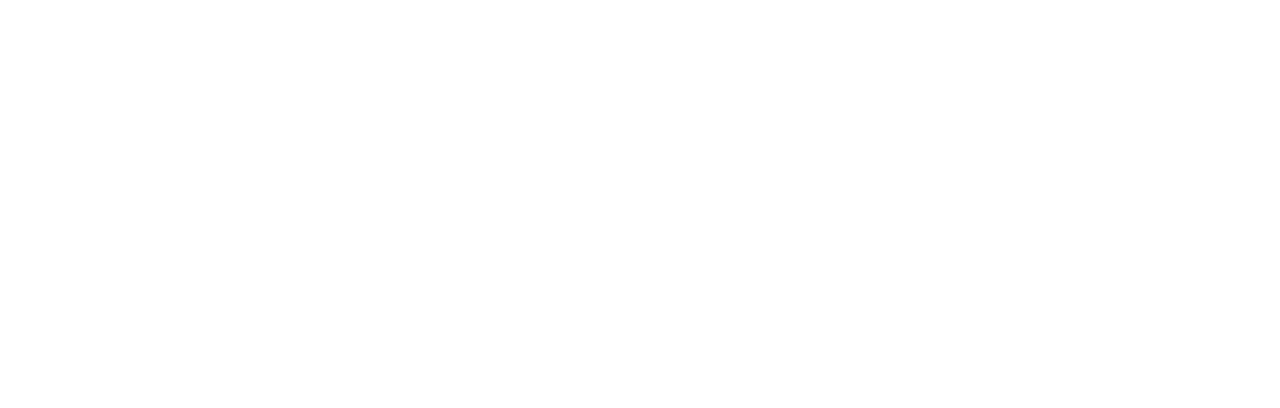
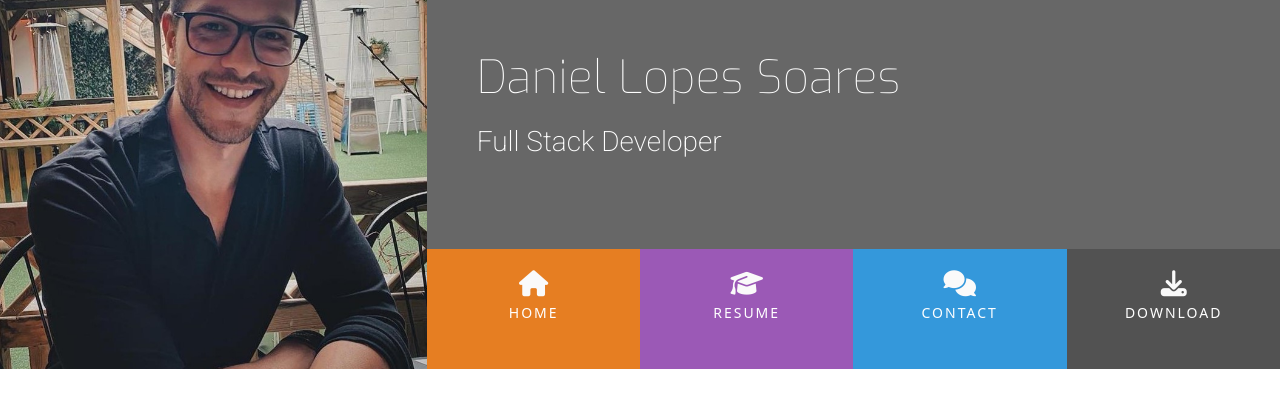
Before and after one commit to dloppes/resume, a plain HTML site: page index.html in a window 1280 px wide. Drawn offline with nearby package versions, Linux system fonts and the light colour scheme.

Commit message:
Adding nav bar and picture

```diff
--- /dev/null
+++ b/assets/css/style.css
@@ -0,0 +1,110 @@
+@import url('https://fonts.googleapis.com/css?family=Roboto:100,200,300,400,500,600,700|Exo:100,200,300,400,500,600,700');
+
+/* ---------------Colours----------------- */
+.bg-color-name-title{
+    background-color: #676767;
+}
+
+.ui-menu-color-home{
+    background-color: #e67e22;
+}
+.ui-menu-color-resume{
+    background-color: #9b59b6;
+}
+.ui-menu-color-contact{
+    background-color: #3498db;
+}
+.ui-menu-color-download{
+    background-color: #525252;
+}
+/* ---------------Heading-----------------  */
+header {
+    margin: 0;
+}
+
+.heading{
+    margin-left: 50px;
+}
+
+.logo {
+
+    background: url("../images/logo.jpeg");
+    background-position: center;
+    background-repeat: no-repeat;
+    background-size: cover;
+    min-height: 360px;
+    transition: all .5s ease-in-out;
+    -moz-transition: all .5s ease-in-out;
+   -webkit-transition: all .5s ease-in-out;
+}
+
+.name{
+    font-family: "Exo", sans-serif;
+    font-weight: 100;
+    font-size: 46px;
+    margin-top: 50px;
+    color: #fff;
+}
+
+.title{
+    font-family: "Roboto", sans-serif;
+    font-weight: 200;
+    font-size: 28px;
+    margin-top: 20px;
+    margin-bottom: 90px;
+    color:#fff;
+}
+
+.list-inline-item:not(:last-child){
+    margin: 0;
+}
+
+.menucontainer{
+    font-size:0;
+}
+
+#nav{
+    margin: 0;
+}
+
+#nav li{
+    font-size: 14px;
+    padding: 0;
+}
+
+.menuitem{
+height: 120px;
+text-align: center;
+padding: 0;
+}
+
+.menuitem a{
+    width: 100%;
+    text-decoration: none;
+    color: #fff;
+    height: 120px;
+}
+
+.menuitem a i{
+    padding-top: 22px;
+    display: block;
+    color: #fafafa;
+    font-size: 26px;
+}
+
+.menuitem span{
+    display: block;
+    width: 100%;
+    padding-top: 5px;
+    text-align: center;
+    text-transform: uppercase;
+    font-size: 14px;
+    font-weight: 300;
+    letter-spacing: 2px;
+}
+
+/* ---------------Hover.css-----------------  */
+.hvr-sweep-to-bottom:before{
+background: rgba(0, 0, 0, 0.2);
+height: 120px;
+}
--- a/index.html
+++ b/index.html
@@ -5,15 +5,51 @@
     <meta charset="UTF-8">
     <meta http-equiv="X-UA-Compatible" content="IE=edge">
     <meta name="viewport" content="width=device-width, initial-scale=1.0">
+    <script src="https://kit.fontawesome.com/8854d82f4f.js" crossorigin="anonymous"></script>
     <link rel="stylesheet" href="https://cdn.jsdelivr.net/npm/bootstrap@5.1.3/dist/css/bootstrap.min.css">
-    <link rel="stylesheet"
-        href="https://cdn.jsdelivr.net/npm/@fortawesome/fontawesome-free@6.1.1/css/fontawesome.min.css">
+    <link rel="stylesheet" href="https://cdnjs.cloudflare.com/ajax/libs/hover.css/2.1.1/css/hover-min.css" type="text/css" />
+    <link rel="stylesheet" href="/assets/css/style.css">
     <title>Daniel Lopes</title>
 </head>
 
 <body>
 
     <header>
+        <div class="row g-0">
+            <a href="index.html" class="col-md-4 logo"></a>
+
+            <div class="col-md-8">
+                <div class="row g-0 bg-color-name-title">
+                    <div class="col heading">
+                        <h1 class="name">Daniel Lopes Soares</h1>
+                        <h2 class="title">Full Stack Developer</h2>
+                    </div>
+                </div>
+
+                <div class="row g-0">
+                    <div class="col">
+                        <ul id="nav" class="list-inline menucontainer">
+                            <li class="col-6 col-sm-3 ui-menu-color-home list-inline-item menuitem">
+                                <a href="#" class="hvr-sweep-to-bottom"><i class="fa-solid fa-house"
+                                        aria-hidden="true"></i><span>Home</span></a>
+                            </li>
+                            <li class="col-6 col-sm-3 ui-menu-color-resume list-inline-item menuitem">
+                                <a href="#" class="hvr-sweep-to-bottom"><i class="fa-solid fa-graduation-cap"
+                                        aria-hidden="true"></i><span>Resume</span></a>
+                            </li>
+                            <li class="col-6 col-sm-3 ui-menu-color-contact list-inline-item menuitem">
+                                <a href="#" class="hvr-sweep-to-bottom"><i class="fa-solid fa-comments"
+                                        aria-hidden="true"></i><span>Contact</span></a>
+                            </li>
+                            <li class="col-6 col-sm-3 ui-menu-color-download list-inline-item menuitem">
+                                <a href="#" class="hvr-sweep-to-bottom"><i class="fa-solid fa-download"
+                                        aria-hidden="true"></i><span>Download</span></a>
+                            </li>
+                        </ul>
+                    </div>
+                </div>
+            </div>
+        </div>
 
     </header>
 
```
Also changed, not shown: assets/images/logo.jpeg (added).
